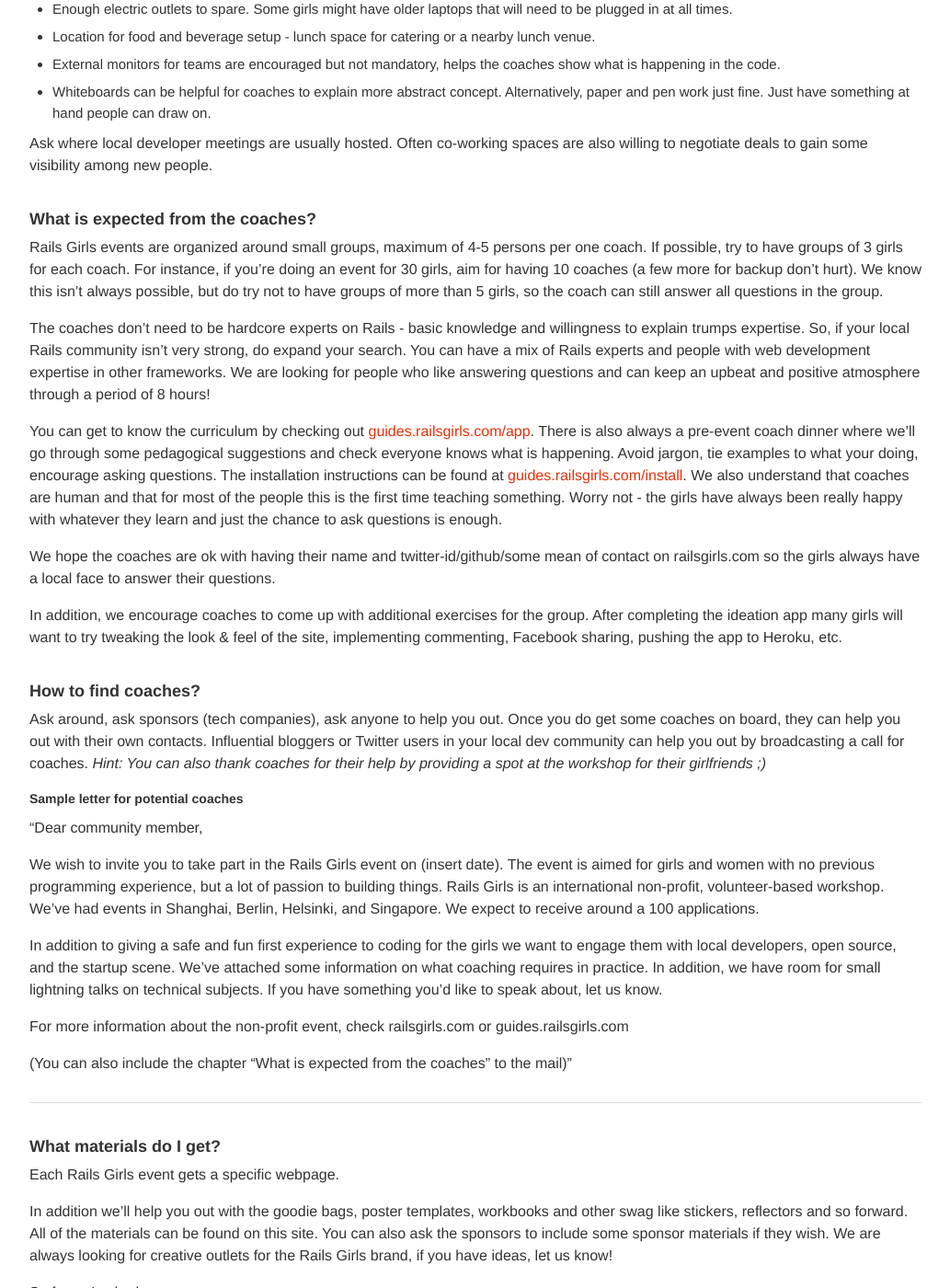
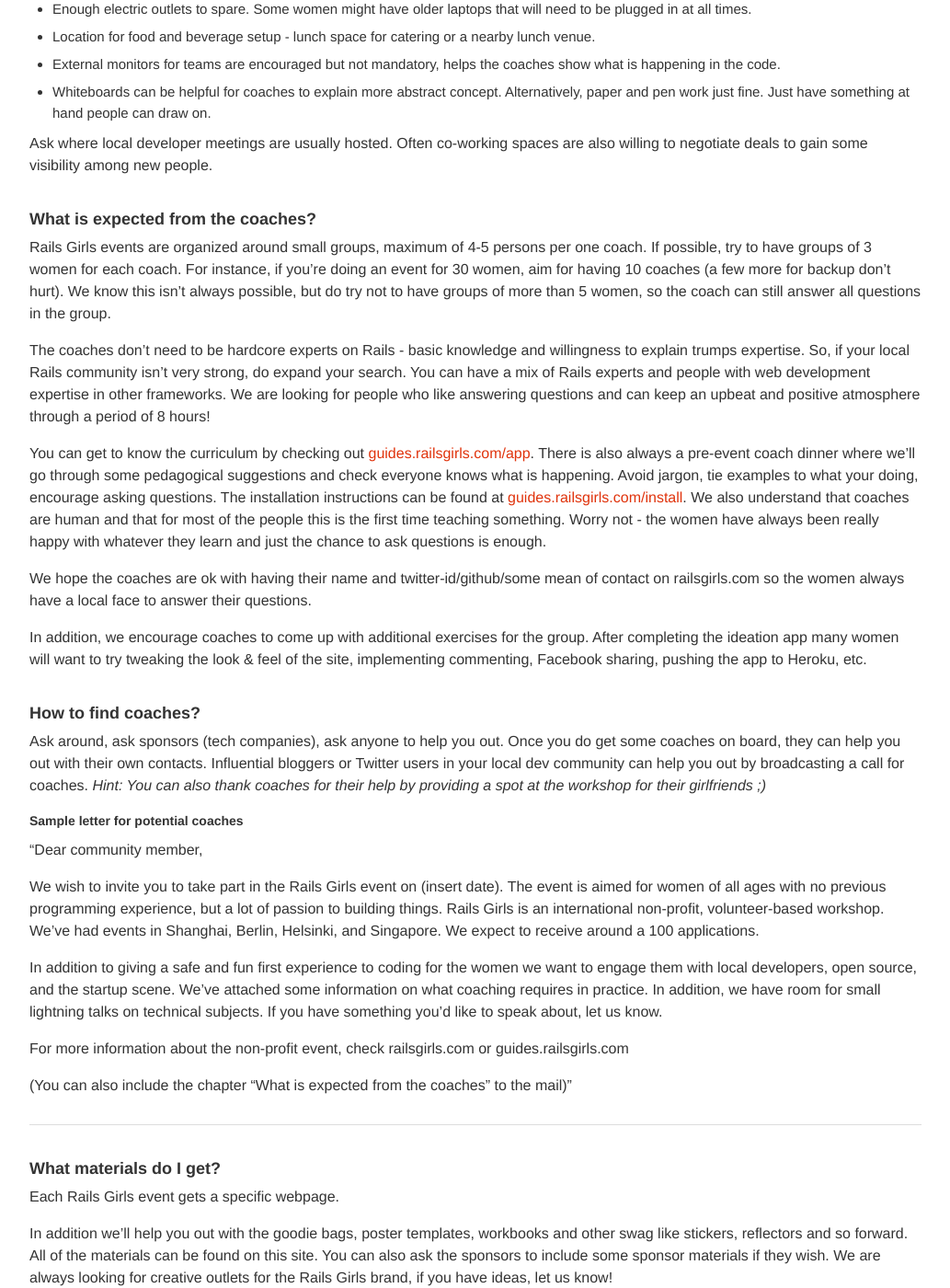
Before and after one commit to railsgirls/guides.railsgirls.com, a Jekyll site: the page built from _posts/2012-04-18-guide.markdown, in a window 1280 px wide and 1400 px high, scrolled down 7369 px. Shown: the whole window at 92% size, without its empty margins (53-1086 px from the left). Built offline with Jekyll 4.4.1, drawn with Linux system fonts in a browser that asks for light colours; nearby versions of some CDN libraries; Markdown is read by kramdown in place of the engine named in the settings; some of the changed text lies outside the part shown.

Commit message:
Change instances of "girls" outside of "Rails Girls" to women to be more consistent with the railsgirls.com homepage copy "Our aim is to give tools and a community for women to understand technology"

```diff
--- a/_posts/2012-04-18-guide.markdown
+++ b/_posts/2012-04-18-guide.markdown
@@ -32,7 +32,7 @@
 
 ### Example Program
 
-Every Rails Girls event starts with an installation-fest where the setup is pre-installed to the girl's computers. See [guides.railsgirls.com/install](http://guides.railsgirls.com/install) for readymade instructions. The installation-fest can include short talks, but the main point is to offer some sparkling wine, get everything set for the next day and the girls to know each other. The timeframe is tentative - you know your audience and what suits them best. We've hosted events both during weekend and weekdays. Also, doing two evenings (4PM - 22 PM) might be a more suitable solution for your community needs.
+Every Rails Girls event starts with an installation-fest where the setup is pre-installed to the girl's computers. See [guides.railsgirls.com/install](http://guides.railsgirls.com/install) for readymade instructions. The installation-fest can include short talks, but the main point is to offer some sparkling wine, get everything set for the next day and the women to know each other. The timeframe is tentative - you know your audience and what suits them best. We've hosted events both during weekend and weekdays. Also, doing two evenings (4PM - 22 PM) might be a more suitable solution for your community needs.
 
 #### Learning objectives of the workshop:
 
@@ -45,7 +45,7 @@
 19:00 - 21:00 Installations and getting to know each other
 *Hint*: Have a coach table where problematic computers can be brought.
 
-Some installations will fail: be prepared to set girls in pairs, don't use endless amounts of time.
+Some installations will fail: be prepared to set women up in pairs, don't use endless amounts of time.
 
 Decorate the place with balloons and posters. Put a fun <a href="http://open.spotify.com/user/lindaliukas/playlist/1fgkUFCFDrSn621kf4iHhr">playlist</a> together for the evening.
 
@@ -98,7 +98,7 @@
 14:00 - 14:30 Bentobox exercise
 Putting technical jargon into a context with a conceptual model called Bentobox.
 
-Two exercises: 1) Going through the 10 technical concepts with the physical Bentobox boards.  2) Going through the words the girls have themselves submitted with the coaches.
+Two exercises: 1) Going through the 10 technical concepts with the physical Bentobox boards.  2) Going through the words the women have themselves submitted with the coaches.
 
 + [Bentobox slidedeck](http://speakerdeck.com/u/railsgirls/p/rails-girls-bentobox-exercise)
 + [Instruction video](http://vimeo.com/39049632)
@@ -135,10 +135,10 @@
 You can also set up your own Facebook and Twitter page (remember to add links to your workshop's page!) or whatever service is popular in your community. Promoting the event through social media can go a long way these days, but make sure you have somebody to take care of the chosen channels. Some tips:
 
 * Keep the tone of posts friendly, positive and welcoming. Be direct in inviting fans/followers to share the event with their friends.
-* Photos are especially powerful messengers. Create your own graphics (*some ideas: "I'm a Rails Girl" Facebook cover for the event, word cloud with first names of girls who signed up, an infographic of applications*) or promote photos from other workshops if this is your event. Follow other Rails Girls pages and account to get ideas for content and pass it along to your community.
-* Try various pitches for events to attract different types of girls; some will be in it for the fun and meeting new people, some to learn new things, some will be fueled by the desire to show guys girls can do anything. No need to focus on just one group!
-* Don't be afraid to publicly thank girls, coaches, blogs, media and other supporters who help you spread the word about your workshop for their support.
-* If your language supports it, use feminine forms when addressing girls.
+* Photos are especially powerful messengers. Create your own graphics (*some ideas: "I'm a Rails Girl" Facebook cover for the event, word cloud with first names of women who signed up, an infographic of applications*) or promote photos from other workshops if this is your event. Follow other Rails Girls pages and account to get ideas for content and pass it along to your community.
+* Try various pitches for events to attract different types of women; some will be in it for the fun and meeting new people, some to learn new things, some will be fueled by the desire to show guys that women can do anything. No need to focus on just one group!
+* Don't be afraid to publicly thank women, coaches, blogs, media and other supporters who help you spread the word about your workshop for their support.
+* If your language supports it, use feminine forms when addressing women.
 
 While the event is underway, remember to take pictures, collect tweets and ask questions of the participants. You'll be thankful for all of that for your next event. We love to write blog posts about the speaker and participant experiences. A list of the coaches is also required.
 
@@ -166,11 +166,11 @@
 
 * Local [Girls in Tech](https://twitter.com/#!/gitweet), [DevChix](http://www.devchix.com/), [Geek Girl](http://geekgirlmeetup.com/) chapters etc. Check out also [Meetup.com](http://www.meetup.com/). Twitter lists like @anitaborg's [Tech Women Programs](https://twitter.com/#!/anitaborg_org/tech-women-programs) and similar.
 
-* Think outside the box: universities, book clubs, music stores, design agencies, [Etsy](http://www.etsy.com). We want girls who are interested in technology, but they can still have very varied backgrounds.
+* Think outside the box: universities, book clubs, music stores, design agencies, [Etsy](http://www.etsy.com). We want women who are interested in technology, but they can still have very varied backgrounds.
 
 #### How to get press?
 
-One of the big aims of Rails Girls is to make it more mainstream for girls to build the web. That’s why we like to engage the local press and highlight the participants and their enthusiasm. We’d be happy to help prepare a press-release for the media. Check out [railsgirls.com/press](http://railsgirls.com/press) for more. If you're working with a big company as a sponsor, their PR department might be able to help you spread the message about the workshop.
+One of the big aims of Rails Girls is to make it more mainstream for women to build the web. That’s why we like to engage the local press and highlight the participants and their enthusiasm. We’d be happy to help prepare a press-release for the media. Check out [railsgirls.com/press](http://railsgirls.com/press) for more. If you're working with a big company as a sponsor, their PR department might be able to help you spread the message about the workshop.
 
 Send the press release to local blogs, find contact at various media outlets. The more doors you knock on, the greater you chance of getting through. Make a list of journalists and bloggers you contact, mark those that respond to your emails, so they can be the first ones to receive your next press release. You can also write a press release after the event that includes photos and statements from satisfied participants.
 
@@ -190,7 +190,7 @@
 
 We are organizing a Rails Girls programming workshop in (insert city) on (insert dates).
 
-Rails Girls is a two-day non-profit event for women and girls to give them a great first experience in software craftmanship. We aim to give the tools to understand technology along with the community and inspiration to get started.
+Rails Girls is a two-day non-profit event for women of all ages to give them a great first experience in software craftmanship. We aim to give the tools to understand technology along with the community and inspiration to get started.
 
 Rails Girls is not just about programming, it’s about building things. During the workshop, we’ll build an application and also have inspiring lightning talks and exercises.
 
@@ -232,7 +232,7 @@
 * A chance to speak to attendees for 5 minutes
 * In most events there are official pictures taken that the sponsors can use afterwards
 
-Don’t give out the participant info, but sponsors are free to hang out at the event and be sure to include a short message to the sponsor in a thank-you note. Sponsor swag may be included in the goodie bag to an extent, but it should be something tasteful, not trashy and related to girls.
+Don’t give out the participant info, but sponsors are free to hang out at the event and be sure to include a short message to the sponsor in a thank-you note. Sponsor swag may be included in the goodie bag to an extent, but it should be something tasteful, not trashy and/or related to women.
 
 
 
@@ -242,12 +242,12 @@
 
 #### Who can organise a Rails Girls workshop?
 
-Anyone. What we look for is a group of people dedicated in making this a stellar first experience in the world of web making for girls. What we hope to see is some (not all) of the following:
+Anyone. What we look for is a group of people dedicated in making this a stellar first experience in the world of web making for women. What we hope to see is some (not all) of the following:
 
-* Contacts to the local developer scene. We are pretty technology agnostic, so it doesn’t have to be purely Ruby & Rails people. In practice every event needs 5 or more coaches (the number of coaches depends on the number of girls you're planning to accept) that have basic knowledge of Rails and two days to contribute. In general the events have been around 25 - 40 people strong.
+* Contacts to the local developer scene. We are pretty technology agnostic, so it doesn’t have to be purely Ruby & Rails people. In practice every event needs 5 or more coaches (the number of coaches depends on the number of women you're planning to accept) that have basic knowledge of Rails and two days to contribute. In general the events have been around 25 - 40 people strong.
 * Event organisation know-how. Not heaps, but some practicalities under the belt.
-* An inkling of an idea where to look for girls interested in technology. University, literature, arts, sports - we try to look for people who are interested in Internet, but do not have experience in coding.
-* Willingness to guide the girls in the future if they have questions or want to organize their own events or find local developer gatherings.
+* An inkling of an idea where to look for women interested in technology. University, literature, arts, sports - we try to look for people who are interested in Internet, but do not have experience in coding.
+* Willingness to guide the women in the future if they have questions or want to organize their own events or find local developer gatherings.
 
 Start by filling out [http://railsgirls.com/inyourcity](http://railsgirls.com/inyourcity) and someone from our team will be in contact
 
@@ -261,7 +261,7 @@
 * High-speed, tested Internet. There’s going to be over 30 computers online all the time. Add to that mobilephones, streaming music, funny videos and you get the picture!
 * Space for 4-6 person groups to gather together: chairs and tables, sometimes big pillows will do! This doesn’t have to be in the same room.
 * Possibility to set up extension chords and a projector.
-* Enough electric outlets to spare. Some girls might have older laptops that will need to be plugged in at all times.
+* Enough electric outlets to spare. Some women might have older laptops that will need to be plugged in at all times.
 * Location for food and beverage setup - lunch space for catering or a nearby lunch venue.
 * External monitors for teams are encouraged but not mandatory, helps the coaches show what is happening in the code.
 * Whiteboards can be helpful for coaches to explain more abstract concept. Alternatively, paper and pen work just fine. Just have something at hand people can draw on.
@@ -270,16 +270,16 @@
 
 #### What is expected from the coaches?
 
-Rails Girls events are organized around small groups, maximum of 4-5 persons per one coach. If possible, try to have groups of 3 girls for each coach. For instance, if you're doing an event for 30 girls, aim for having 10 coaches (a few more for backup don't hurt). We know this isn't always possible, but do try not to have groups of more than 5 girls, so the coach can still answer all questions in the group.
+Rails Girls events are organized around small groups, maximum of 4-5 persons per one coach. If possible, try to have groups of 3 women for each coach. For instance, if you're doing an event for 30 women, aim for having 10 coaches (a few more for backup don't hurt). We know this isn't always possible, but do try not to have groups of more than 5 women, so the coach can still answer all questions in the group.
 
 The coaches don’t need to be hardcore experts on Rails - basic knowledge and willingness to explain trumps expertise. So, if your local Rails community isn't very strong, do expand your search. You can have a mix of Rails experts and people with web development expertise in other frameworks. We are looking for people who like answering questions and can keep an upbeat and positive atmosphere through a period of 8 hours!
 
-You can get to know the curriculum by checking out [guides.railsgirls.com/app](http://guides.railsgirls.com/app). There is also always a pre-event coach dinner where we’ll go through some pedagogical suggestions and check everyone knows what is happening. Avoid jargon, tie examples to what your doing, encourage asking questions. The installation instructions can be found at [guides.railsgirls.com/install](http://guides.railsgirls.com/install). We also understand that coaches are human and that for most of the people this is the first time teaching something. Worry not - the girls have always been really happy with whatever they learn and just the chance to ask questions is enough.
+You can get to know the curriculum by checking out [guides.railsgirls.com/app](http://guides.railsgirls.com/app). There is also always a pre-event coach dinner where we’ll go through some pedagogical suggestions and check everyone knows what is happening. Avoid jargon, tie examples to what your doing, encourage asking questions. The installation instructions can be found at [guides.railsgirls.com/install](http://guides.railsgirls.com/install). We also understand that coaches are human and that for most of the people this is the first time teaching something. Worry not - the women have always been really happy with whatever they learn and just the chance to ask questions is enough.
 
 
-We hope the coaches are ok with having their name and twitter-id/github/some mean of contact on railsgirls.com so the girls always have a local face to answer their questions.
+We hope the coaches are ok with having their name and twitter-id/github/some mean of contact on railsgirls.com so the women always have a local face to answer their questions.
 
-In addition, we encourage coaches to come up with additional exercises for the group. After completing the ideation app many girls will want to try tweaking the look & feel of the site, implementing commenting, Facebook sharing, pushing the app to Heroku, etc.
+In addition, we encourage coaches to come up with additional exercises for the group. After completing the ideation app many women will want to try tweaking the look & feel of the site, implementing commenting, Facebook sharing, pushing the app to Heroku, etc.
 
 #### How to find coaches?
 
@@ -289,9 +289,9 @@
 
 "Dear community member,
 
-We wish to invite you to take part in the Rails Girls event on (insert date). The event is aimed for girls and women with no previous programming experience, but a lot of passion to building things. Rails Girls is an international non-profit, volunteer-based workshop. We've had events in Shanghai, Berlin, Helsinki, and Singapore. We expect to receive around a 100 applications.
+We wish to invite you to take part in the Rails Girls event on (insert date). The event is aimed for women of all ages with no previous programming experience, but a lot of passion to building things. Rails Girls is an international non-profit, volunteer-based workshop. We've had events in Shanghai, Berlin, Helsinki, and Singapore. We expect to receive around a 100 applications.
 
-In addition to giving a safe and fun first experience to coding for the girls we want to engage them with local developers, open source, and the startup scene. We've attached some information on what coaching requires in practice. In addition, we have room for small lightning talks on technical subjects. If you have something you'd like to speak about, let us know.
+In addition to giving a safe and fun first experience to coding for the women we want to engage them with local developers, open source, and the startup scene. We've attached some information on what coaching requires in practice. In addition, we have room for small lightning talks on technical subjects. If you have something you'd like to speak about, let us know.
 
 For more information about the non-profit event, check railsgirls.com or guides.railsgirls.com
 
@@ -405,12 +405,12 @@
 
 #### What happens after the event?
 
-Inviting real developers to coach is Rails Girls sessions not only gives the participants a chance for hands-on education, but also makes the barrier to enter the technology world lower. How to keep the girls coding?
+Inviting real developers to coach is Rails Girls sessions not only gives the participants a chance for hands-on education, but also makes the barrier to enter the technology world lower. How to keep the women coding?
 
 * Encourage them to continue practicing by trying different exercises like Codecademy and such.
-* Mention at least two forthcoming developer events where the local coaches will be. Try to get the girls to attend actual developer meetups
+* Mention at least two forthcoming developer events where the local coaches will be. Try to get the women to attend actual developer meetups
 * Invite everyone to the Facebook Group where they can ask questions.
-* Invite the girls together again within a month. You can host these meetups at the Rails Girls global meetup page <http://www.meetup.com/Rails-Girls/> - we’ll be happy to promote events. However, it doesn't matter under which brand you want to continue meeting - the important thing'
+* Invite the women together again within a month. You can host these meetups at the Rails Girls global meetup page <http://www.meetup.com/Rails-Girls/> - we’ll be happy to promote events. However, it doesn't matter under which brand you want to continue meeting - the important thing'
 
 
 
```
